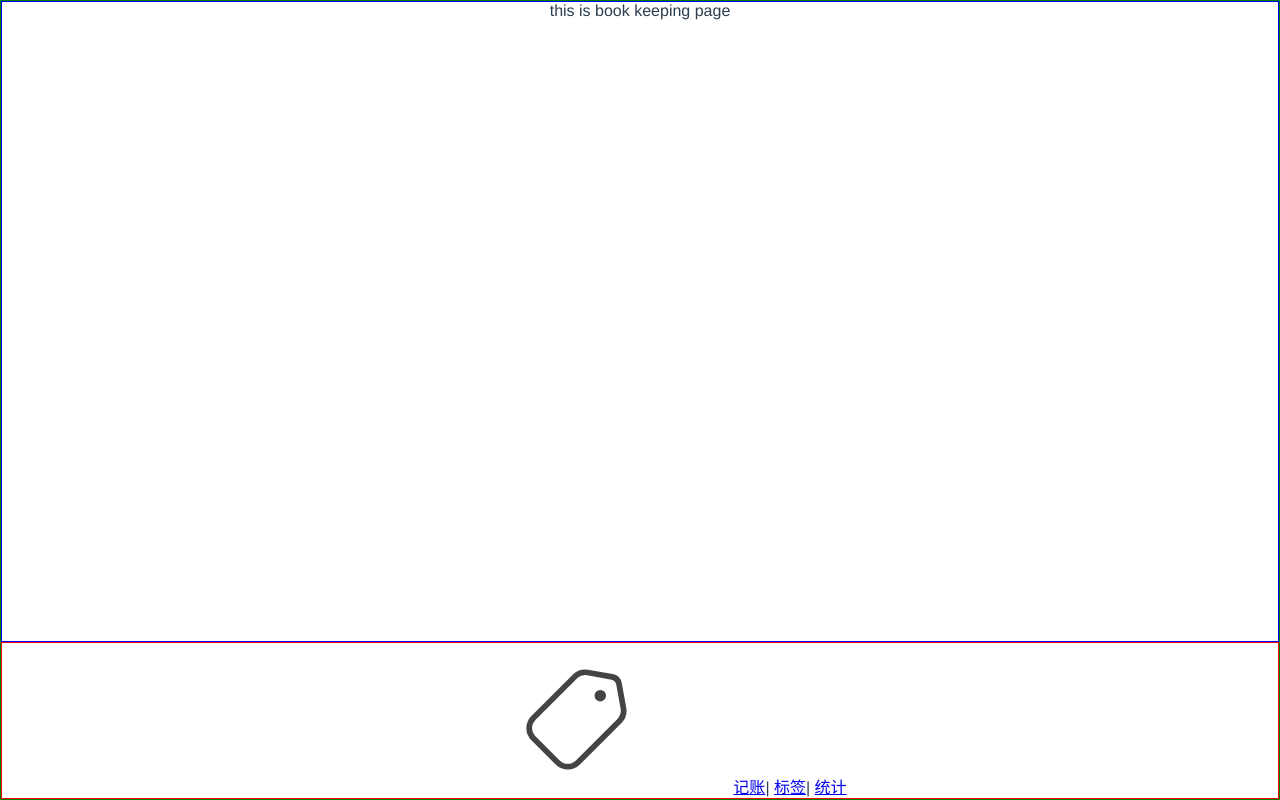
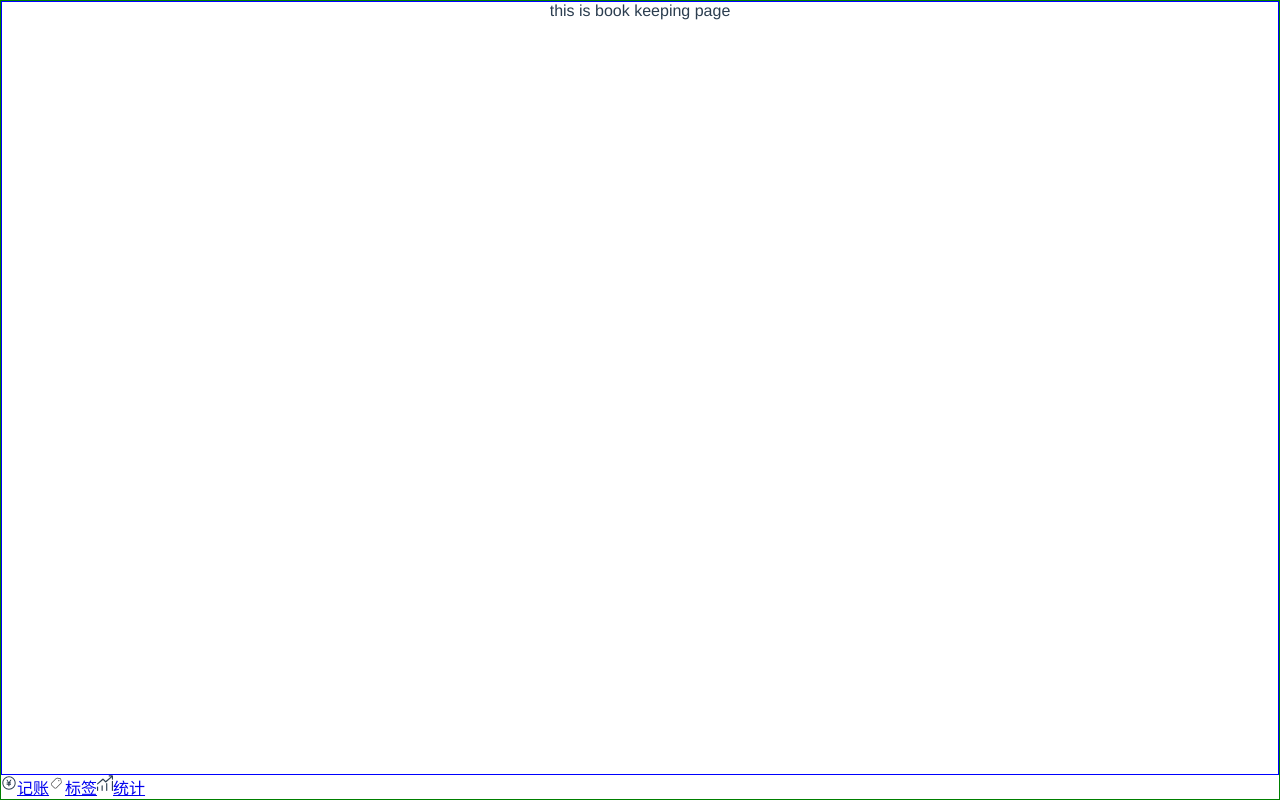
Before and after one commit to joeywongz/keeboo, a Vue app: page /#/money in a window 1280 px wide. Built offline with nearby package versions, Linux system fonts and the light colour scheme.

Commit message:
创建Icon组件

```diff
--- /dev/null
+++ b/src/components/Icon.vue
@@ -0,0 +1,27 @@
+<template>
+      <svg class="icon">
+        <use :xlink:href="'#'+name"/>
+      </svg>
+</template>
+
+<script lang="ts">
+    const importAll = (requireContext: __WebpackModuleApi.RequireContext) => requireContext.keys().forEach(requireContext);
+    try {
+        importAll(require.context('../assets/icons', true, /\.svg$/));
+    } catch (error) {
+        console.log(error);
+    }
+    export default {
+        props: ['name'],
+        name: 'Icon'
+    }
+</script>
+
+<style lang="scss" scoped>
+    .icon {
+       width: 1em; height: 1em;
+       vertical-align: -0.15em;
+       fill: currentColor;
+       overflow: hidden;
+    }
+</style>
--- a/src/components/Nav.vue
+++ b/src/components/Nav.vue
@@ -1,21 +1,16 @@
 <template>
-    <div class="nav">
-      <svg>
-        <use xlink:href="#label"/>
-      </svg>
-      <router-link to="/Money">记账</router-link>|
-      <router-link to="/Labels">标签</router-link>|
-      <router-link to="/Statistics">统计</router-link>
-    </div>
+    <nav class="nav">
+      <Icon name="money"/>
+      <router-link to="/Money" class="item">记账</router-link>
+      <Icon name="label"/>
+      <router-link to="/Labels" class="item">标签</router-link>
+      <Icon name="chart"/>
+      <router-link to="/Statistics" class="item">统计</router-link>
+    </nav>
 </template>
 
 <script lang="ts">
-  const importAll = (requireContext: __WebpackModuleApi.RequireContext) => requireContext.keys().forEach(requireContext);
-  try {
-    importAll(require.context('../assets/icons', true, /\.svg$/));
-  } catch (error) {
-    console.log(error);
-  }
+
 
   export default ({
       name: 'Nav'
@@ -23,7 +18,12 @@
 </script>
 
 <style lang="scss" scoped>
-  .nav{
-    border: 1px solid red;
+  nav{
+    display: flex;
+
+    > .item {
+
+    }
   }
+
 </style>
--- a/src/main.ts
+++ b/src/main.ts
@@ -5,11 +5,12 @@ import router from './router'
 import store from './store'
 import Nav from '@/components/Nav.vue'
 import Layout from '@/components/Layout.vue'
-
+import Icon from '@/components/Icon.vue'
 Vue.config.productionTip = false
 
 Vue.component('Nav', Nav)
 Vue.component('Layout', Layout)
+Vue.component('Icon', Icon)
 
 new Vue({
   router,
```
